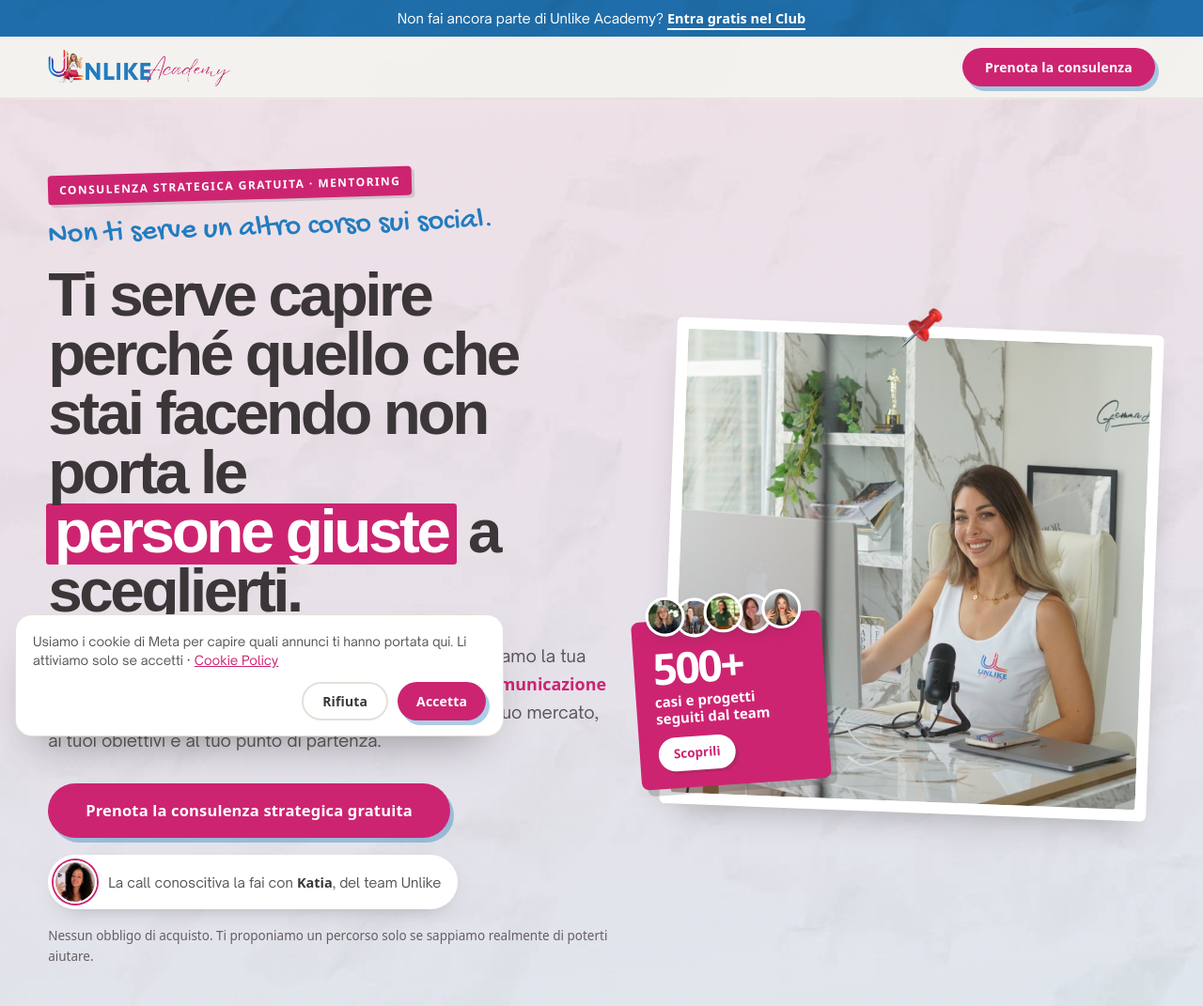
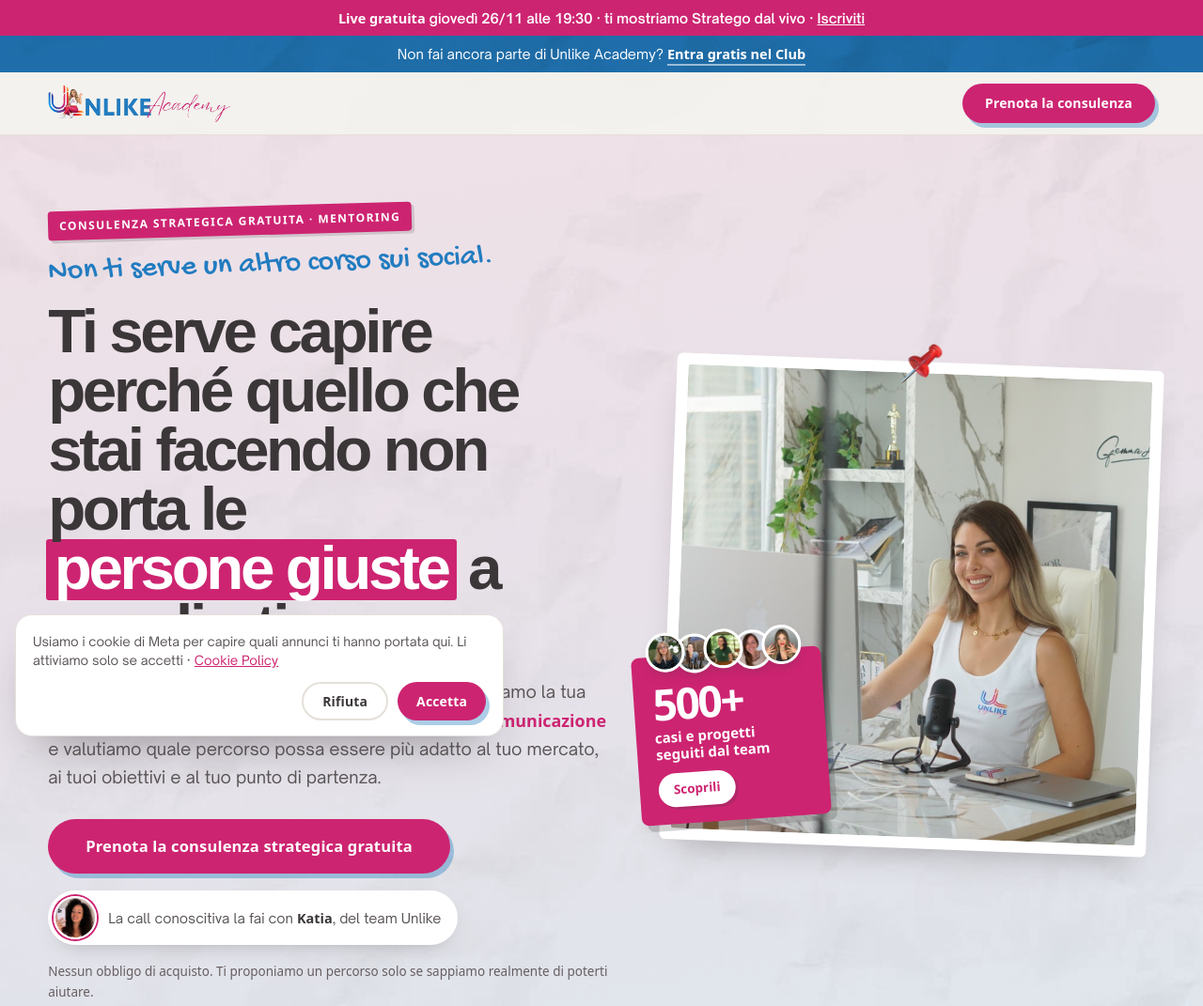
Before and after one commit to gemmalenoci-dotcom/landing-mentoring, a plain HTML site: page index.html in a window 1280 px wide. Shown: the top 1071 px of the page at 94% size. Drawn offline with Linux system fonts and the light colour scheme; a web font is replaced by a local one.

Commit message:
Striscia della live del 26/11 (sparisce da sola dopo le 19:30)
Co-Authored-By: Claude Opus 5.5 <noreply@anthropic.com>

```diff
--- a/index.html
+++ b/index.html
@@ -1004,6 +1004,7 @@ span.av{background:var(--fucsia)!important;color:#fff!important}
 <script src="https://academy.unlikeacademy.it/traccia.js?v=1" defer data-risorsa="mentoring"></script>
 </head>
 <body>
+<a class="strip" data-striscia-live href="https://black.unlikeacademy.it/?utm_source=mentoring&amp;utm_medium=striscia&amp;utm_campaign=bf26" target="_blank" rel="noopener" style="display:block;background:#CD2471;color:#fff;text-decoration:none;font-size:14.5px;font-weight:600;text-align:center;padding:9px 16px;line-height:1.4"><b style="color:#fff">Live gratuita</b> giovedì 26/11 alle 19:30 · ti mostriamo Stratego dal vivo · <u style="color:#fff">Iscriviti</u></a><script data-striscia>(function(){if(Date.now()<Date.UTC(2026,10,26,18,30))return;var s=document.querySelector('a[data-striscia-live],a.strip[data-live]');if(!s)return;s.remove();})()</script>
 
 <a class="club-bar" href="https://entra.unlikeacademy.it/?utm_source=landing-mentoring&amp;utm_medium=banner&amp;utm_campaign=club-gratis" target="_blank" rel="noopener" data-club="banner"><span class="cb-l">Non fai ancora parte di Unlike Academy? </span><span class="cb-s">Non sei ancora nel Club? </span><b>Entra gratis<span class="cb-l"> nel Club</span></b></a>
 
```
